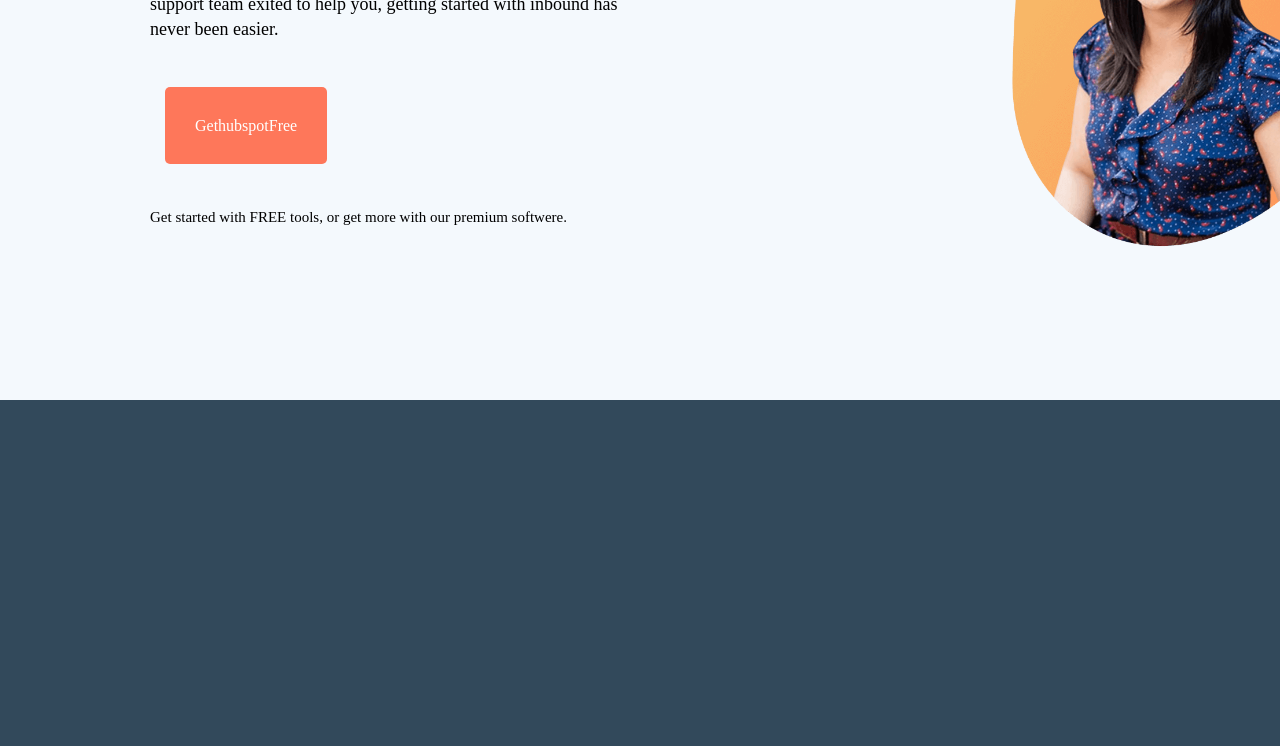
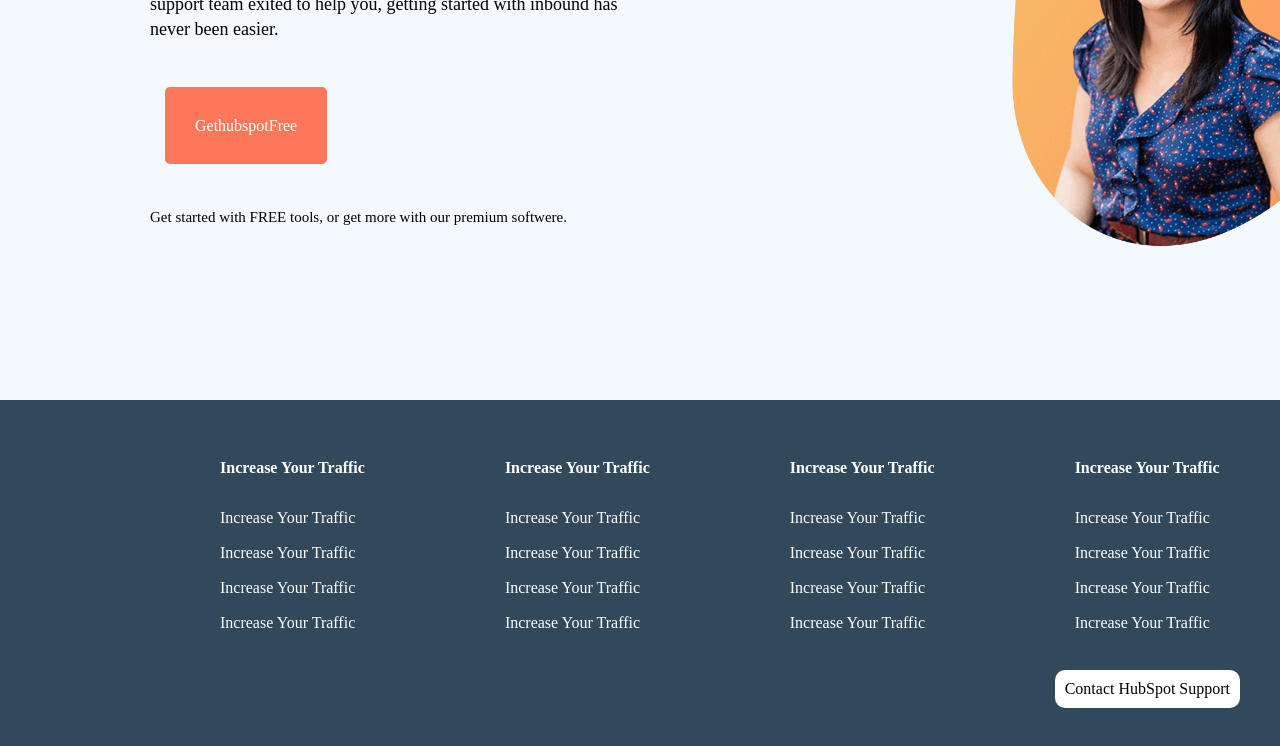
Before and after one commit to Diegopetronaci/htmlcss-hubspot, a plain HTML site: page index.html in a window 1280 px wide. Shown: the part 3567-4313 px from the top of the page. Drawn offline with Linux system fonts and the light colour scheme.

Commit message:
aggiunti testi fake in footer

```diff
--- a/assets/style.css
+++ b/assets/style.css
@@ -536,3 +536,38 @@ footer{
   height: 700px;
   background: #32495b;
 }
+.footer_container{
+  width: 1200px;
+  margin: auto;
+  padding-top: 50px;
+  content: "";
+  display: table;
+  clear: both;
+}
+.lista_footer{
+  float: left;
+  padding-left: 70px;
+  padding-right: 70px;
+}
+.lista_footer div:first-child{
+  padding-bottom: 15px;
+  font-weight: 900;
+}
+.lista_footer div{
+  color: white;
+  line-height: 35px;
+}
+.loghi_social{
+  width: 1200px;
+  margin: auto;
+}
+.btn_bianco a{
+  color: black;
+  text-decoration: none;
+  float: right;
+  border-radius: 10px;
+  margin-top: 30px;
+  margin-right: 110px;
+  background: white;
+  padding: 10px;
+}
--- a/index.html
+++ b/index.html
@@ -261,7 +261,44 @@
     <!-- inzio footer-->
     <footer>
       <div class="riga_colonne">
+        <div class="footer_container">
+          <div class="lista_footer">
+            <div>Increase Your Traffic</div>
+            <div>Increase Your Traffic</div>
+            <div>Increase Your Traffic</div>
+            <div>Increase Your Traffic</div>
+            <div>Increase Your Traffic</div>
+          </div>
+          <div class="lista_footer">
+            <div>Increase Your Traffic</div>
+            <div>Increase Your Traffic</div>
+            <div>Increase Your Traffic</div>
+            <div>Increase Your Traffic</div>
+            <div>Increase Your Traffic</div>
+          </div>
+          <div class="lista_footer">
+            <div>Increase Your Traffic</div>
+            <div>Increase Your Traffic</div>
+            <div>Increase Your Traffic</div>
+            <div>Increase Your Traffic</div>
+            <div>Increase Your Traffic</div>
+          </div>
+          <div class="lista_footer">
+            <div>Increase Your Traffic</div>
+            <div>Increase Your Traffic</div>
+            <div>Increase Your Traffic</div>
+            <div>Increase Your Traffic</div>
+            <div>Increase Your Traffic</div>
+          </div>
+        </div>
+        <div class="loghi_social">
+          <div class="btn_bianco">
+            <a href="#">Contact HubSpot Support</a>
+          </div>
+          <div class="list_social">
 
+          </div>
+        </div>
       </div>
       <div class="lingue">
 
```
